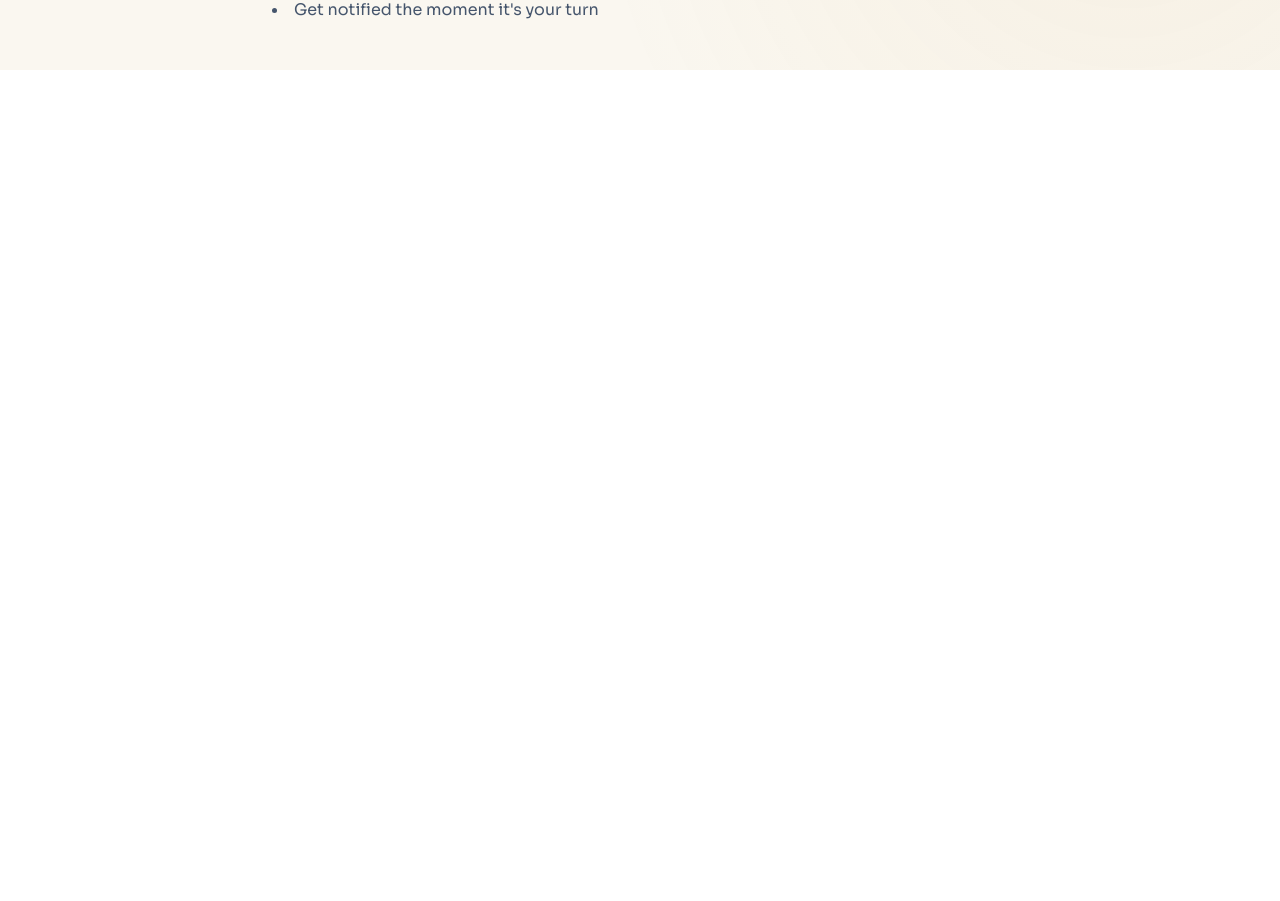
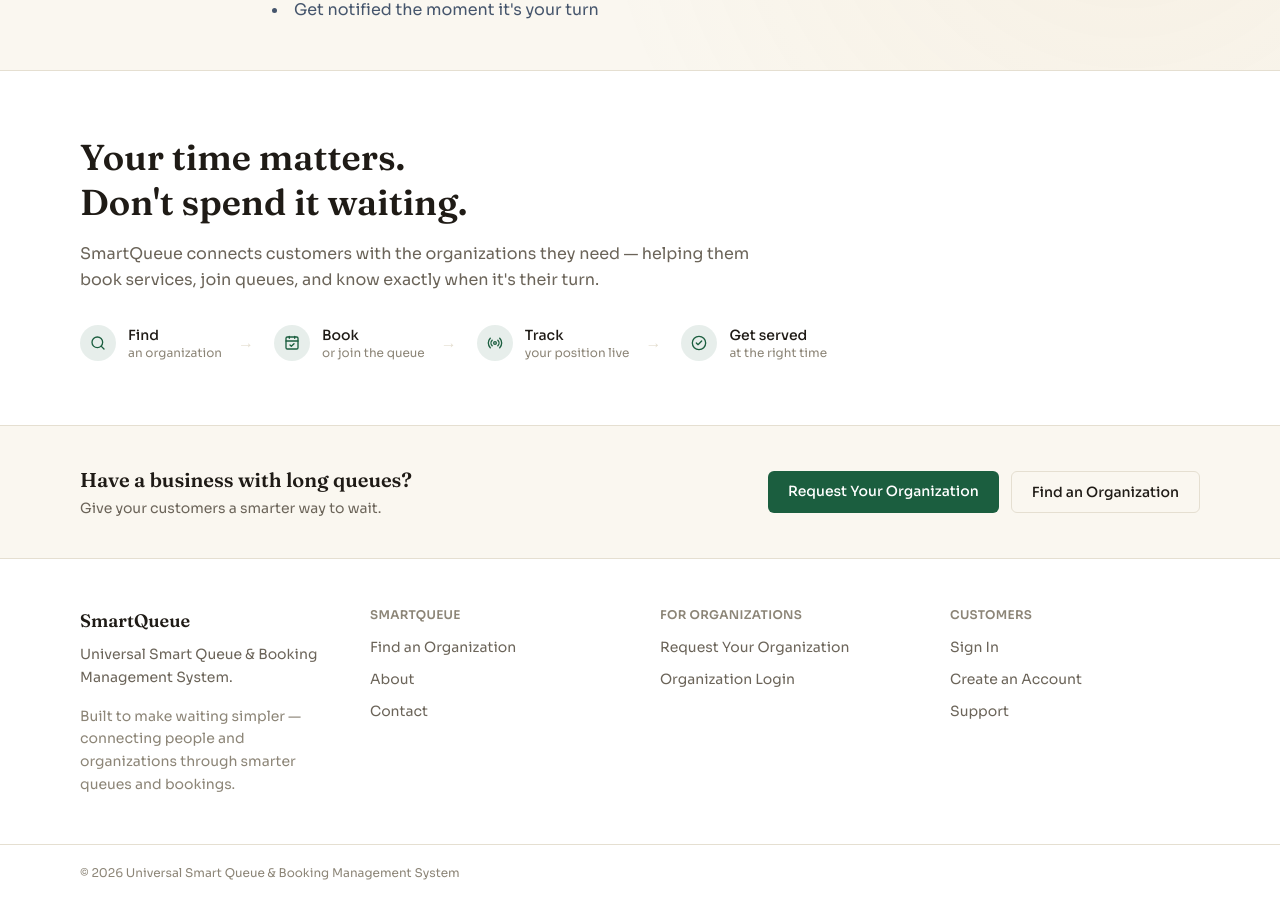
Before and after one commit to nyameprince205-sudo/universal-smart-queue-booking--management-frontend, a React (Vite) app: page /about in a window 1280 px wide. Shown: the part 1020-1921 px from the top of the page. Before the commit the page ends 1090 px from the top, so only its background shows below. Built offline with nearby package versions, Linux system fonts and the light colour scheme; no server answers.

Commit message:
feat: public footer and minimal dashboard footer

```diff
--- /dev/null
+++ b/src/components/AppFooter.jsx
@@ -0,0 +1,13 @@
+import { Link } from "react-router-dom";
+function AppFooter() {
+  const year = new Date().getFullYear();
+  return <footer className="border-t border-warm-border px-4 sm:px-8 py-4 font-sans">
+      <div className="flex flex-col sm:flex-row sm:items-center sm:justify-between gap-2">
+        <p className="text-xs text-warm-muted">© {year} SmartQueue</p>
+        <Link to="/support" className="text-xs text-warm-muted hover:text-forest-600 transition-colors focus:outline-none focus-visible:ring-2 focus-visible:ring-forest-400 rounded">
+          Support
+        </Link>
+      </div>
+    </footer>;
+}
+export default AppFooter;
--- /dev/null
+++ b/src/components/Footer.jsx
@@ -0,0 +1,157 @@
+import { Link } from "react-router-dom";
+import { Search, CalendarCheck, Radio, CheckCircle2 } from "lucide-react";
+const JOURNEY = [{
+  icon: Search,
+  label: "Find",
+  detail: "an organization"
+}, {
+  icon: CalendarCheck,
+  label: "Book",
+  detail: "or join the queue"
+}, {
+  icon: Radio,
+  label: "Track",
+  detail: "your position live"
+}, {
+  icon: CheckCircle2,
+  label: "Get served",
+  detail: "at the right time"
+}];
+const NAV_GROUPS = [{
+  title: "SmartQueue",
+  links: [{
+    to: "/organizations",
+    label: "Find an Organization"
+  }, {
+    to: "/about",
+    label: "About"
+  }, {
+    to: "/contact",
+    label: "Contact"
+  }]
+}, {
+  title: "For Organizations",
+  links: [{
+    to: "/request-registration",
+    label: "Request Your Organization"
+  }, {
+    to: "/login",
+    label: "Organization Login"
+  }]
+}, {
+  title: "Customers",
+  links: [{
+    to: "/customer/login",
+    label: "Sign In"
+  }, {
+    to: "/customer/register",
+    label: "Create an Account"
+  }, {
+    to: "/support",
+    label: "Support"
+  }]
+}];
+function JourneyStep({
+  step,
+  isLast
+}) {
+  const Icon = step.icon;
+  return <li className="flex items-center gap-3 sm:gap-4">
+      <div className="flex items-center gap-3">
+        <span className="flex items-center justify-center w-9 h-9 rounded-full bg-forest-600/10 text-forest-600 shrink-0">
+          <Icon className="w-4 h-4" aria-hidden="true" />
+        </span>
+        <span className="leading-tight">
+          <span className="block text-sm font-medium text-warm-ink">{step.label}</span>
+          <span className="block text-xs text-warm-muted">{step.detail}</span>
+        </span>
+      </div>
+
+      {!isLast && <span className="hidden sm:inline text-warm-border select-none" aria-hidden="true">
+          →
+        </span>}
+    </li>;
+}
+function Footer() {
+  const year = new Date().getFullYear();
+  return <footer className="bg-warm-card border-t border-warm-border font-sans">
+
+      <div className="border-b border-warm-border">
+        <div className="max-w-6xl mx-auto px-4 py-12 sm:py-16">
+          <h2 className="font-display text-3xl sm:text-4xl font-semibold text-warm-ink leading-tight max-w-2xl">
+            Your time matters.
+            <br />
+            Don't spend it waiting.
+          </h2>
+          <p className="mt-4 text-warm-muted-2 max-w-2xl leading-relaxed">
+            SmartQueue connects customers with the organizations they need — helping them book
+            services, join queues, and know exactly when it's their turn.
+          </p>
+
+          <ul className="mt-8 flex flex-col sm:flex-row sm:flex-wrap gap-4 sm:gap-5">
+            {JOURNEY.map((step, i) => <JourneyStep key={step.label} step={step} isLast={i === JOURNEY.length - 1} />)}
+          </ul>
+        </div>
+      </div>
+
+
+      <div className="border-b border-warm-border bg-warm-bg">
+        <div className="max-w-6xl mx-auto px-4 py-10 flex flex-col md:flex-row md:items-center md:justify-between gap-6">
+          <div>
+            <p className="font-display text-xl font-semibold text-warm-ink">
+              Have a business with long queues?
+            </p>
+            <p className="mt-1 text-sm text-warm-muted-2">
+              Give your customers a smarter way to wait.
+            </p>
+          </div>
+          <div className="flex flex-col sm:flex-row gap-3 shrink-0">
+            <Link to="/request-registration" className="rounded-md bg-forest-600 text-white px-5 py-2.5 text-sm font-medium text-center hover:bg-forest-700 transition-colors focus:outline-none focus-visible:ring-2 focus-visible:ring-forest-400 focus-visible:ring-offset-2">
+              Request Your Organization
+            </Link>
+            <Link to="/organizations" className="rounded-md border border-warm-border text-warm-ink px-5 py-2.5 text-sm font-medium text-center hover:bg-warm-card transition-colors focus:outline-none focus-visible:ring-2 focus-visible:ring-forest-400 focus-visible:ring-offset-2">
+              Find an Organization
+            </Link>
+          </div>
+        </div>
+      </div>
+
+
+      <div className="max-w-6xl mx-auto px-4 py-12">
+        <div className="grid gap-10 md:grid-cols-4">
+          <div className="md:col-span-1">
+            <p className="font-display text-lg font-semibold text-warm-ink">SmartQueue</p>
+            <p className="mt-2 text-sm text-warm-muted-2 leading-relaxed">
+              Universal Smart Queue &amp; Booking Management System.
+            </p>
+            <p className="mt-4 text-sm text-warm-muted leading-relaxed">
+              Built to make waiting simpler — connecting people and organizations through smarter
+              queues and bookings.
+            </p>
+          </div>
+
+          {NAV_GROUPS.map(group => <nav key={group.title} aria-label={group.title}>
+              <h3 className="text-xs font-semibold tracking-wide uppercase text-warm-muted">
+                {group.title}
+              </h3>
+              <ul className="mt-3 space-y-2">
+                {group.links.map(link => <li key={link.to + link.label}>
+                    <Link to={link.to} className="text-sm text-warm-muted-2 hover:text-forest-600 transition-colors focus:outline-none focus-visible:ring-2 focus-visible:ring-forest-400 rounded">
+                      {link.label}
+                    </Link>
+                  </li>)}
+              </ul>
+            </nav>)}
+        </div>
+      </div>
+
+      <div className="border-t border-warm-border">
+        <div className="max-w-6xl mx-auto px-4 py-5">
+          <p className="text-xs text-warm-muted">
+            © {year} Universal Smart Queue &amp; Booking Management System
+          </p>
+        </div>
+      </div>
+    </footer>;
+}
+export default Footer;
--- a/src/layouts/AdminLayout.jsx
+++ b/src/layouts/AdminLayout.jsx
@@ -4,6 +4,7 @@ import SubscriptionBanner from "../components/SubscriptionBanner";
 import { LayoutDashboard, Calendar, Ticket, Building2, Wrench, UserCog, BarChart3, Gauge, FileText, CreditCard, Settings, LifeBuoy, ChevronsLeft, ChevronsRight, Menu, X, Users } from "lucide-react";
 import ProfileDropdown from "../components/ProfileDropdown";
 import NotificationBell from "../components/NotificationBell";
+import AppFooter from "../components/AppFooter";
 const NAV_ITEMS = [{
   to: "/admin/dashboard",
   label: "Dashboard",
@@ -131,6 +132,8 @@ function AdminLayout() {
 
         <SubscriptionBanner />
         <Outlet />
+                <Outlet />
+        <AppFooter />
       </main>
     </div>;
 }
--- a/src/pages/admin/SubscriptionPage.jsx
+++ b/src/pages/admin/SubscriptionPage.jsx
@@ -163,7 +163,7 @@ function SubscriptionPage() {
                         <p className="text-slate-700 font-medium">{subscription.autoRenew ? "Automatic" : "Manual"}</p>
                       </div>
                     </div>
-                  </> : (<div className="mt-3 rounded-md bg-red-50 border border-red-200 px-3 py-3">
+                  </> : <div className="mt-3 rounded-md bg-red-50 border border-red-200 px-3 py-3">
                     <p className="text-sm text-red-800 font-medium">
                       {subscription.isTrial ? "Your 30-day access period has expired." : "Your subscription has expired."}
                     </p>
@@ -172,7 +172,7 @@ function SubscriptionPage() {
                       to restore access — your branches, staff, customers, bookings and settings are
                       all still here, exactly as you left them.
                     </p>
-                  </div>)}
+                  </div>}
               </div> : <p className="mt-2 text-slate-500">No active subscription — choose a plan below to get started.</p>}
           </div>
 
--- a/src/pages/customer/AboutPage.jsx
+++ b/src/pages/customer/AboutPage.jsx
@@ -1,4 +1,5 @@
 import Navbar from "../../components/Navbar";
+import Footer from "../../components/Footer";
 import useDocumentTitle from "../../hooks/useDocumentTitle";
 function AboutPage() {
   useDocumentTitle("About Us");
@@ -52,6 +53,7 @@ function AboutPage() {
           </ul>
         </section>
       </div>
+      <Footer />
     </div>;
 }
 export default AboutPage;
--- a/src/pages/customer/ContactPage.jsx
+++ b/src/pages/customer/ContactPage.jsx
@@ -1,6 +1,7 @@
 import { useState } from "react";
 import { Mail, Phone, MapPin } from "lucide-react";
 import Navbar from "../../components/Navbar";
+import Footer from "../../components/Footer";
 import { submitContactForm } from "../../api/contact";
 import useDocumentTitle from "../../hooks/useDocumentTitle";
 function ContactPage() {
@@ -104,6 +105,7 @@ function ContactPage() {
             </form>}
         </div>
       </main>
+      <Footer />
     </div>;
 }
 export default ContactPage;
--- a/src/pages/customer/HomePage.jsx
+++ b/src/pages/customer/HomePage.jsx
@@ -5,6 +5,7 @@ import { searchOrganizations } from "../../api/publicOrg";
 import { listMyBookings } from "../../api/myBookings";
 import { useAuth } from "../../context/AuthContext";
 import Navbar from "../../components/Navbar";
+import Footer from "../../components/Footer";
 import useDocumentTitle from "../../hooks/useDocumentTitle";
 import useCustomerBookingUpdates from "../../hooks/useCustomerBookingUpdates";
 import { formatBookingTime } from "../../utils/formatBookingTime";
@@ -119,6 +120,7 @@ function HomePage() {
             </div>}
         </div>
       </div>
+      <Footer />
     </div>;
 }
 export default HomePage;
--- a/src/pages/customer/OrganizationSearchPage.jsx
+++ b/src/pages/customer/OrganizationSearchPage.jsx
@@ -2,6 +2,7 @@ import { useEffect, useState, useCallback } from "react";
 import { Link, useSearchParams } from "react-router-dom";
 import { searchOrganizations } from "../../api/publicOrg";
 import Navbar from "../../components/Navbar";
+import Footer from "../../components/Footer";
 import useDocumentTitle from "../../hooks/useDocumentTitle";
 function OrganizationSearchPage() {
   const [searchParams] = useSearchParams();
@@ -63,6 +64,7 @@ function OrganizationSearchPage() {
           </div>
         </div>
       </div>
+      <Footer />
     </div>;
 }
 export default OrganizationSearchPage;
--- a/src/pages/customer/RequestRegistrationPage.jsx
+++ b/src/pages/customer/RequestRegistrationPage.jsx
@@ -3,6 +3,7 @@ import { Link } from "react-router-dom";
 import { submitOrganizationRequest } from "../../api/organizationRequests";
 import useDocumentTitle from "../../hooks/useDocumentTitle";
 import Navbar from "../../components/Navbar";
+import Footer from "../../components/Footer";
 function RequestRegistrationPage() {
   useDocumentTitle("Request Organization Registration");
   const [form, setForm] = useState({
@@ -121,6 +122,7 @@ function RequestRegistrationPage() {
         </form>
         </main>
       </div>
+      <Footer />
     </div>;
 }
 export default RequestRegistrationPage;
--- a/src/pages/customer/SupportPage.jsx
+++ b/src/pages/customer/SupportPage.jsx
@@ -1,6 +1,7 @@
 import { useEffect, useState, useCallback } from "react";
 import { Link } from "react-router-dom";
 import Navbar from "../../components/Navbar";
+import Footer from "../../components/Footer";
 import SupportThread from "../../components/SupportThread";
 import { createTicket, listMyTickets, getTicket } from "../../api/support";
 import { searchOrganizations } from "../../api/publicOrg";
@@ -126,6 +127,7 @@ function SupportPage() {
               </div>)}
           </div>}
       </div>
+      <Footer />
     </div>;
 }
 export default SupportPage;
```
